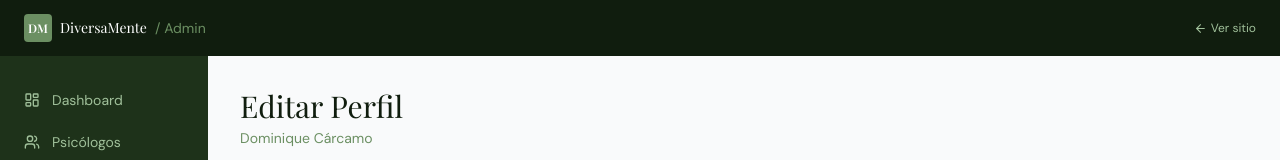
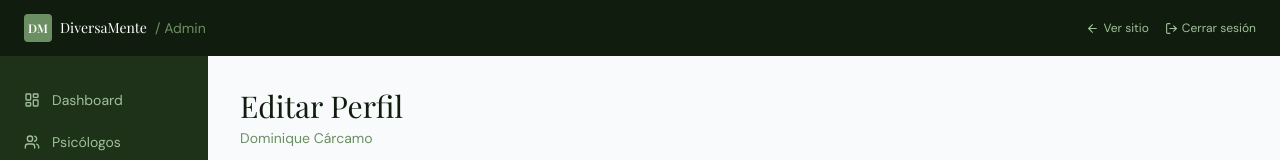
Before and after one commit to diversamente/diversamente, a Next.js app: page /admin/psicologos/1 in a window 1280 px wide. Shown: the top 160 px of the page. Built offline with nearby package versions, Linux system fonts and the light colour scheme; a web font is replaced by a local one.

Commit message:
agregar boton cerrar sesion admin

```diff
--- a/src/app/admin/layout.tsx
+++ b/src/app/admin/layout.tsx
@@ -2,15 +2,26 @@
 
 import Link from 'next/link'
 import { usePathname } from 'next/navigation'
-import { Users, PlusCircle, FileText, DollarSign, LayoutDashboard, ArrowLeft } from 'lucide-react'
+import { Users, PlusCircle, FileText, DollarSign, LayoutDashboard, ArrowLeft, LogOut } from 'lucide-react'
 
 const MENU = [
-  { href: '/admin',          icon: LayoutDashboard, label: 'Dashboard' },
+  { href: '/admin',            icon: LayoutDashboard, label: 'Dashboard' },
   { href: '/admin/psicologos', icon: Users,           label: 'Psicólogos' },
-  { href: '/admin/nuevo',    icon: PlusCircle,       label: 'Nuevo Perfil' },
-  { href: '/admin/blog',     icon: FileText,         label: 'Blog' },
-  { href: '/admin/precios',  icon: DollarSign,       label: 'Precios' },
+  { href: '/admin/nuevo',      icon: PlusCircle,      label: 'Nuevo Perfil' },
+  { href: '/admin/blog',       icon: FileText,        label: 'Blog' },
+  { href: '/admin/precios',    icon: DollarSign,      label: 'Precios' },
 ]
+
+function cerrarSesion() {
+  // Fuerza al navegador a olvidar las credenciales Basic Auth
+  fetch('/admin', {
+    headers: {
+      Authorization: 'Basic ' + btoa('logout:logout'),
+    },
+  }).finally(() => {
+    window.location.href = '/admin'
+  })
+}
 
 export default function AdminLayout({ children }: { children: React.ReactNode }) {
   const pathname = usePathname()
@@ -26,9 +37,17 @@ export default function AdminLayout({ children }: { children: React.ReactNode })
           <span className="font-serif text-sm text-white">DiversaMente</span>
           <span className="text-sage-400 text-sm">/ Admin</span>
         </div>
-        <Link href="/" className="ml-auto flex items-center gap-1 text-sage-300 hover:text-white text-xs transition-colors">
-          <ArrowLeft size={13} /> Ver sitio
-        </Link>
+        <div className="ml-auto flex items-center gap-4">
+          <Link href="/" className="flex items-center gap-1 text-sage-300 hover:text-white text-xs transition-colors">
+            <ArrowLeft size={13} /> Ver sitio
+          </Link>
+          <button
+            onClick={cerrarSesion}
+            className="flex items-center gap-1 text-sage-300 hover:text-red-400 text-xs transition-colors"
+          >
+            <LogOut size={13} /> Cerrar sesión
+          </button>
+        </div>
       </header>
 
       <div className="flex flex-1">
```
